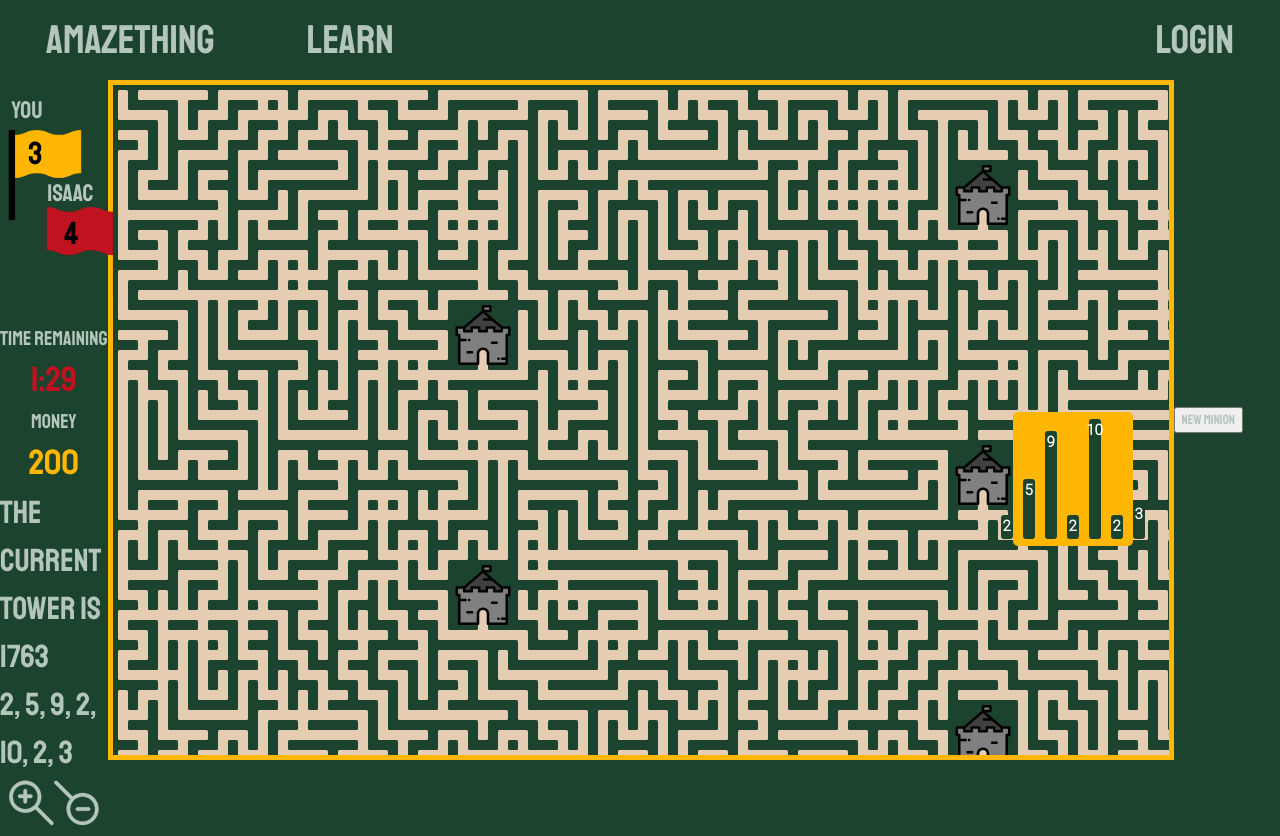
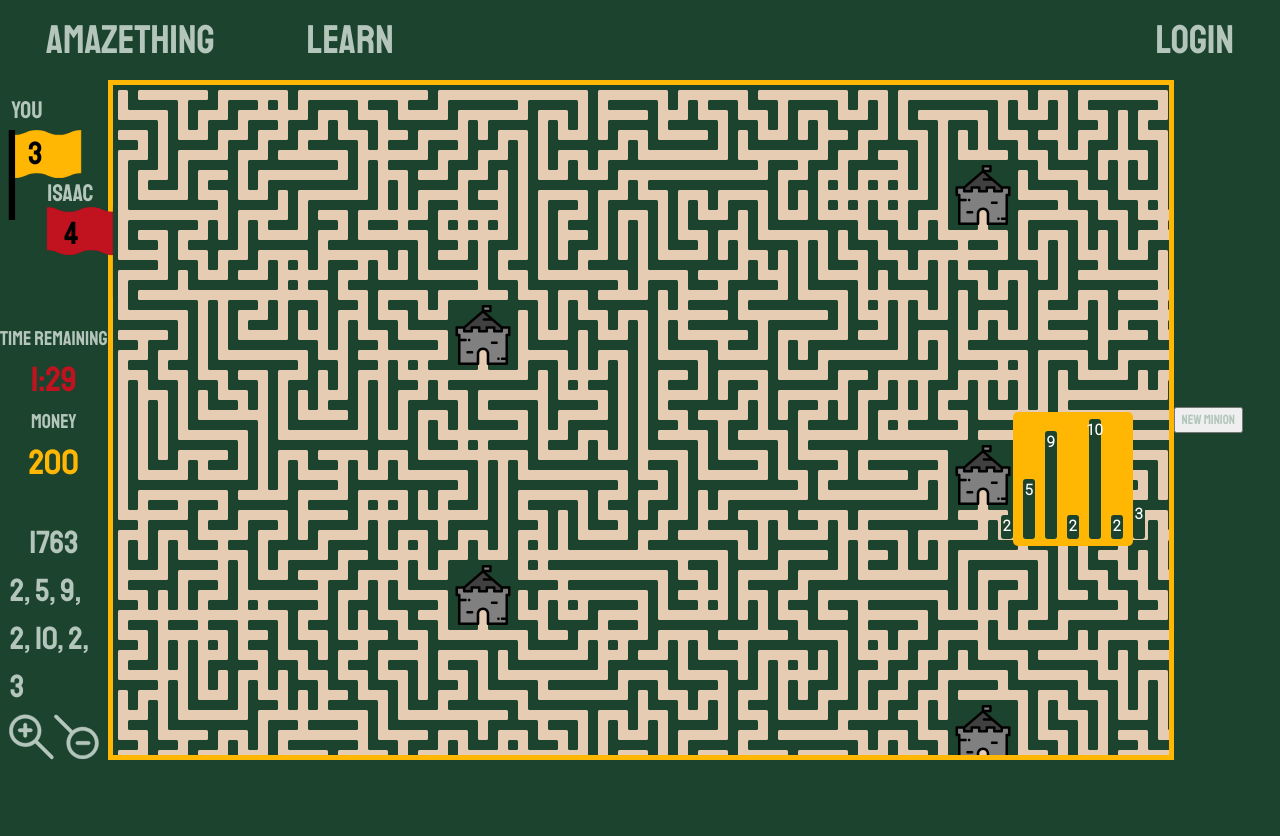
Before and after one commit to vadim-nest/aMAZEthing, a React (Vite) app in the folder Client/: page /game in a window 1280 px wide. Both pictures are taken after a click on the element 982 px from the left and 478 px from the top of the page. After the commit the page ends 800 px from the top, so only its background shows below. Built offline with nearby package versions, Linux system fonts and the light colour scheme.

Commit message:
chore: create a folder for svg components

```diff
--- a/Client/src/components/leftBar.tsx
+++ b/Client/src/components/leftBar.tsx
@@ -1,13 +1,13 @@
 import '../css/leftBar.css';
 import { TowerType } from '../utils/types';
-import FlagSVG from './flagSVG';
+import FlagSVG from './svg/flagSVG';
 import MediaQuery from 'react-responsive';
 import { useAppSelector } from '../features/hooks';
 // import zoomInSVG from '../assets/game-different/search-3079.svg'
 // import zoomOutSVG from '../assets/game-different/search-3080.svg'
 import React from 'react';
 // import ZoomInOutSVG from './zoomButtonsSVG';
-import { ZoomInSVG, ZoomOutSVG } from './zoomButtonsSVG'
+import { ZoomInSVG, ZoomOutSVG } from './svg/zoomButtonsSVG'
 
 function LeftBar({setBoxSize, minBoxSize, maxBoxSize, currentMinion, currentTile, currentTower, setCurrentTower}: {
   setBoxSize: React.Dispatch<React.SetStateAction<number>>,
@@ -34,20 +34,6 @@ function LeftBar({setBoxSize, minBoxSize, maxBoxSize, currentMinion, currentTile
       return oldBoxSize - amount;
     })
   }
-
-  // function zoomInHover() {
-  //   document.querySelectorAll('.zoom-in-svg').forEach(svgEl => {
-  //     (svgEl as unknown as HTMLElement).style.fill = 'var(--yellow)';
-  //     (svgEl as unknown as HTMLElement).style.stroke = 'var(--yellow)';
-  //   })
-  // }
-
-  // function zoomInOffHover() {
-  //   document.querySelectorAll('.zoom-in-svg').forEach(svgEl => {
-  //     (svgEl as unknown as HTMLElement).style.fill = 'var(--white-green)';
-  //     (svgEl as unknown as HTMLElement).style.stroke = 'var(--white-green)';
-  //   })
-  // }
 
   function zoomHover(zoomInOrOut: string, color: string) {
     document.querySelectorAll(`.zoom-${zoomInOrOut}-svg`).forEach(svgEl => {
@@ -83,13 +69,14 @@ function LeftBar({setBoxSize, minBoxSize, maxBoxSize, currentMinion, currentTile
       <div className='scores'>
       </div>
       </MediaQuery>
-
-      {currentMinion !== null && <h1>The current minion is {currentMinion}</h1>}
+      <div className='selected-info'>
+      {currentMinion !== null && <h1 className='current-minion-name-left-bar'>{currentMinion}</h1>}
       {currentTower !== null && <div>
-        <h1>The current tower is {currentTower.id}</h1>
+        <h1 className='current-tower-name-left-bar'>{currentTower.id}</h1>
         <h1>{currentTower.numbers.join(', ')}</h1>
         {currentTower.minion !== null && <h1>Tower contains minion {currentTower.minion}</h1>}
         </div>}
+      </div>
 
         <div className='zoom-buttons'>
           <div className='zoomInButton' onMouseEnter={() => zoomHover('in', 'var(--yellow)')} onMouseLeave={() => zoomHover('in', 'var(--white-green)')} onClick={() => zoomIn(10)}>
--- a/Client/src/components/minion.tsx
+++ b/Client/src/components/minion.tsx
@@ -1,7 +1,7 @@
 import React from 'react';
 import '../css/minion.css';
 import { minionType, TowerType } from '../utils/types';
-import { Squirrel, Badger, Hare, Deer, Koala, Bear } from './animalsSVG';
+import { Squirrel, Badger, Hare, Deer, Koala, Bear } from './svg/animalsSVG';
 
 function Minion({boxSize, minion, setCurrentMinion, setCurrentTile, setCurrentTower}: {
   boxSize: number,
--- a/Client/src/components/profileGameHistory.tsx
+++ b/Client/src/components/profileGameHistory.tsx
@@ -3,8 +3,8 @@ import { User } from '@auth0/auth0-react';
 import { useAppSelector } from '../features/hooks';
 import { useEffect, useState } from 'react';
 import coin from '../assets/profile/coin.png';
-import TowerSVG from './towerSVG';
-import { Squirrel } from './animalsSVG';
+import TowerSVG from './svg/towerSVG';
+import { Squirrel } from './svg/animalsSVG';
 
 export default function ProfileGameHistory() {
   const user = useAppSelector((state) => state.user);
--- a/Client/src/components/flagSVG.tsx
+++ b/Client/src/components/svg/flagSVG.tsx
@@ -1,4 +1,4 @@
-import '../css/flagSVG.css'
+import '../../css/flagSVG.css'
 const flag = ({playerClass}: {playerClass: string}) =>
 (
   <svg version="1.1" id="Layer_1" xmlns="http://www.w3.org/2000/svg" x="0px" y="0px"
--- a/Client/src/components/towerSVG.tsx
+++ b/Client/src/components/svg/towerSVG.tsx
@@ -1,4 +1,4 @@
-import '../css/towerSVG.css'
+import '../../css/TowerSVG.css'
 const castle = ({playerClass, playerClassShadow}: {playerClass: string, playerClassShadow: string}) =>
 (
   <svg version="1.1" id="Layer_1" xmlns="http://www.w3.org/2000/svg" x="0px" y="0px"
--- a/Client/src/components/zoomButtonsSVG.tsx
+++ b/Client/src/components/svg/zoomButtonsSVG.tsx
@@ -1,4 +1,4 @@
-import '../css/towerSVG.css'
+
 // const zoomInSVG = ({inOrOut}: {inOrOut: string}) =>
 const ZoomInSVG = () =>
 (
--- a/Client/src/components/tower.tsx
+++ b/Client/src/components/tower.tsx
@@ -1,5 +1,5 @@
 import { TowerType } from "../utils/types";
-import TowerSVG from "./towerSVG";
+import TowerSVG from "./svg/towerSVG";
 import '../css/tower.css'
 import TowerPopup from "./towerPopup";
 
--- a/Client/src/css/leftBar.css
+++ b/Client/src/css/leftBar.css
@@ -4,6 +4,10 @@
   background-color: var(--main-green);
   height: 100%;
   width: 10vw;
+}
+
+.leftBarContainer h3 {
+  cursor: default;
 }
 
 .flags {
@@ -77,13 +81,18 @@
   font-size: 35px;
 }
 
+.selected-info {
+  margin: auto 10px auto 10px;
+}
+
+.current-minion-name-left-bar, .current-tower-name-left-bar {
+  margin-top: 30px;
+  text-align: center;
+}
+
 .zoom-buttons {
   display: flex;
-  /* margin-left: auto;
-  margin-right: auto;
-  margin-top: auto; */
   margin: auto auto 0px auto
-
 }
 
 .zoom-in-svg, .zoom-out-svg {
```
Also changed, not shown: Client/src/assets/game-different/store-11331 1.svg (added), Client/src/components/svg/animalsSVG.tsx (renamed from Client/src/components/animalsSVG.tsx).
